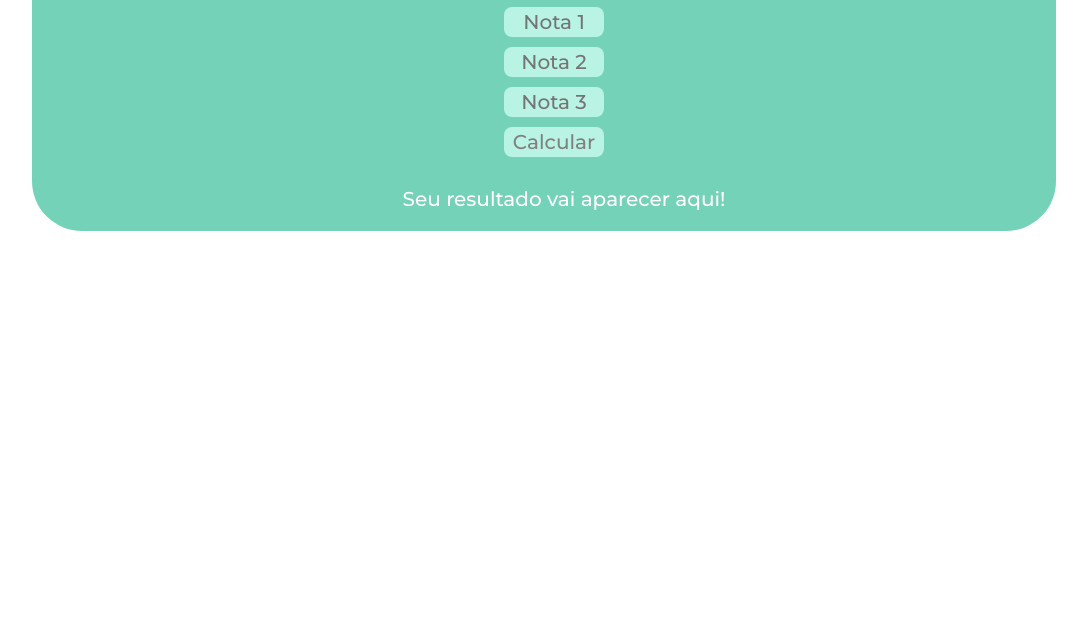
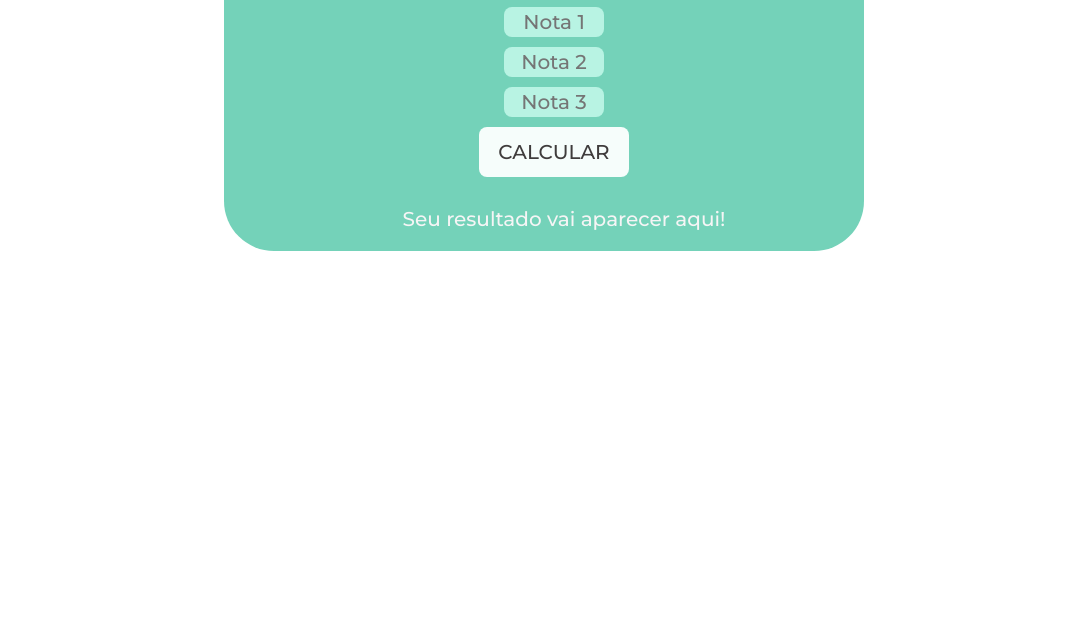
Before and after one commit to clarissamikado/CalculadoraNotas, a plain HTML site: page CalculadoraNotas/index.html in a window 1280 px wide. Shown: the part 157-800 px from the top of the page, without its empty margins (96-1183 px from the left). Drawn offline with Linux system fonts and the light colour scheme.

Commit message:
Add files via upload

```diff
--- a/CalculadoraNotas/index.html
+++ b/CalculadoraNotas/index.html
@@ -18,7 +18,7 @@
         <input type="number" id="n1" placeholder="Nota 1" min="0" max="10">
         <input type="number" id="n2" placeholder="Nota 2" min="0" max="10">
         <input type="number" id="n3" placeholder="Nota 3" min="0" max="10">
-        <input type="button" id="submit" value="Calcular" onclick="calcular()">
+        <input type="button" id="submit" value="CALCULAR" onclick="calcular()">
         <div id="res">Seu resultado vai aparecer aqui!</div>
     </div>
     <script src="script.js"></script>
--- a/CalculadoraNotas/style.css
+++ b/CalculadoraNotas/style.css
@@ -5,7 +5,7 @@
 }
 
 h2, h3, p, #res {
-  color: white;
+  color: rgb(245, 245, 245);
 }
 
 h2 {
@@ -27,7 +27,7 @@ p {
   border: 0px solid #000000;
   border-radius: 50px;
   text-align: center;
-  width: 80%;
+  width: 50%;
   margin: 20px auto;
   background: #74d2b9;
 }
@@ -36,6 +36,7 @@ input#n1, #n2, #n3, #submit {
   width: 100px;
   height: 30px;
   font-size: 15pt;
+  color: #3f3c3c;
   text-align: center;
   border-radius: 8px;
   background-color: #b8f3e3;
@@ -49,7 +50,10 @@ input#n1, #n2, #n3, #submit {
 
 input#submit {
   border: none;
-  color: gray;
+  width: 150px;
+  height: 50px;
+  color: #3f3c3c(0, 12, 5, 0.651);
+  background-color: #f6fdfb;
 }
 
 #res {
```
